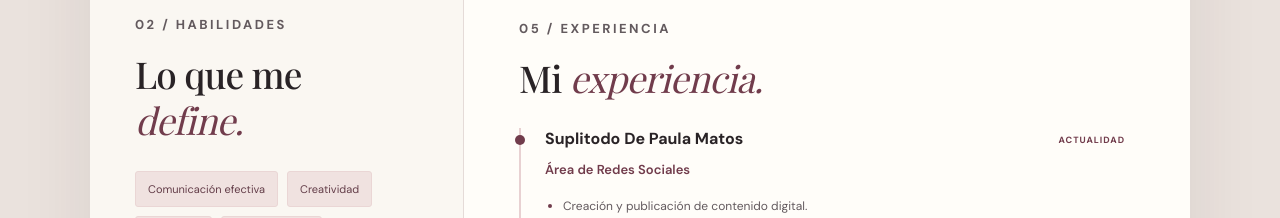
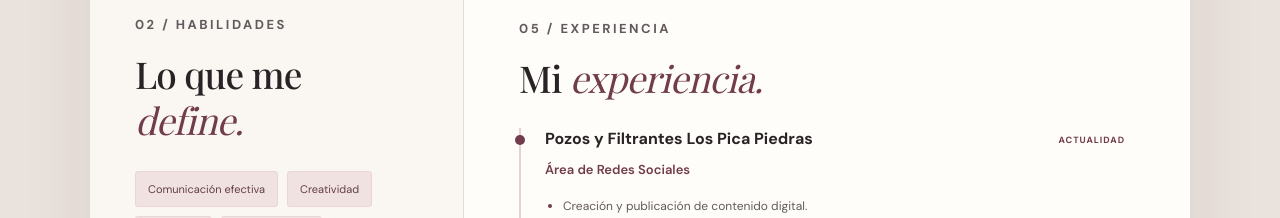
Before and after one commit to maitedepaula77-byte/MaiteDepaula.CurriculumVitae.io, a plain HTML site: page index.html in a window 1280 px wide. Shown: the part 1020-1238 px from the top of the page. Drawn offline with nearby package versions, Linux system fonts and the light colour scheme.

Commit message:
Update index.html

```diff
--- a/index.html
+++ b/index.html
@@ -239,7 +239,7 @@
             <div class="timeline-heading">
 
               <h3>
-                Suplitodo De Paula Matos
+                Pozos y Filtrantes Los Pica Piedras
               </h3>
 
               <span class="date">
```
